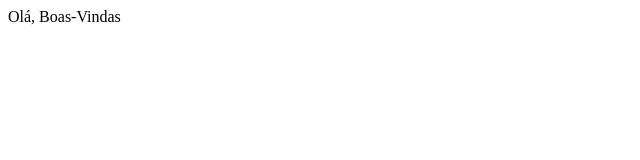
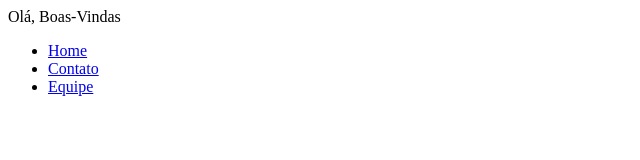
Before and after one commit to ManuelaLuchSilva/2INFO2_PI, a plain HTML site: page index.html in a window 1280 px wide. Shown: the whole page, without its empty margins (0-640 px from the left). Drawn offline with Linux system fonts and the light colour scheme.

Commit message:
Feat: update nav

```diff
--- a/index.html
+++ b/index.html
@@ -7,5 +7,10 @@
 </head>
 <body>
     Olá, Boas-Vindas
+    <ul>
+        <li><a href="index.html">Home</a></li>
+        <li><a href="contato.html">Contato</a></li>
+        <li><a href="equipe.html">Equipe</a></li>
+    </ul>
 </body>
 </html>
```
